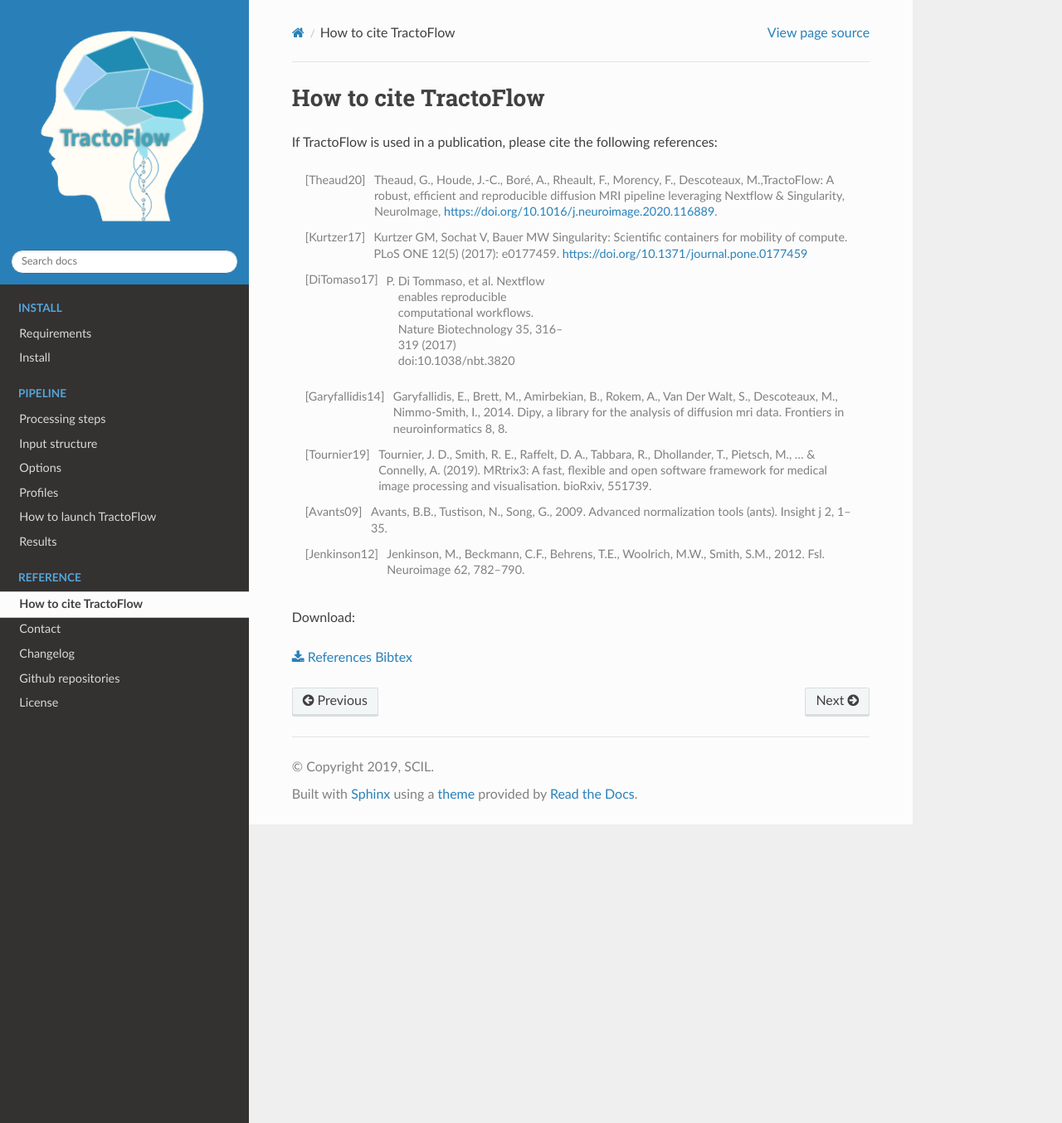
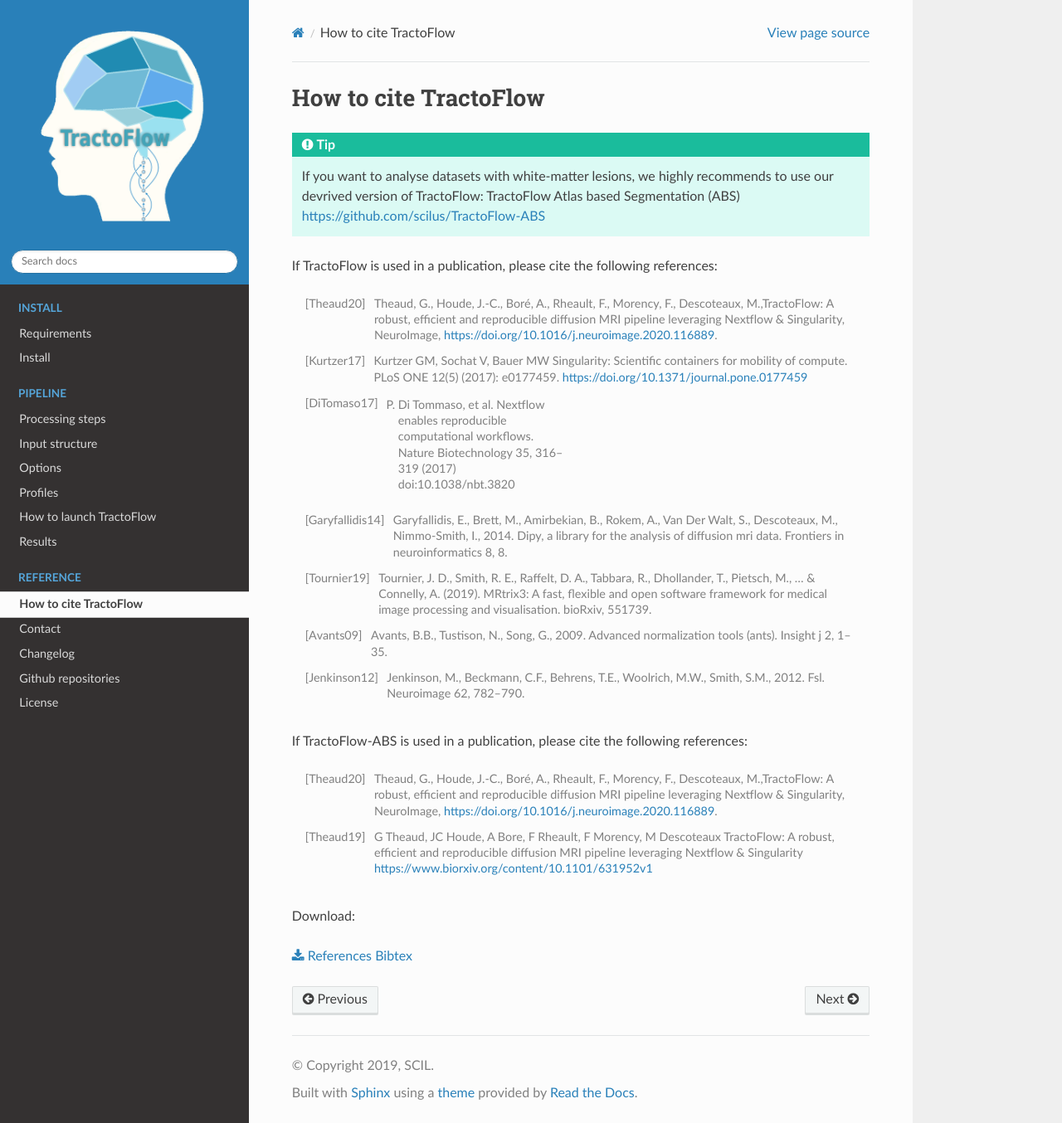
Before and after one commit to scilus/tractoflow_documentation, a Sphinx documentation site: the page built from source/reference/references.rst, in a window 1280 px wide and 1354 px high. Shown: the whole window at 83% size. Built offline with Sphinx 7.4.7 and the Read the Docs theme 2.0.0, drawn with Linux system fonts in a browser that asks for light colours.

Commit message:
Add tractoflow-abs in references

```diff
--- a/source/reference/references.rst
+++ b/source/reference/references.rst
@@ -2,6 +2,10 @@
 
 How to cite TractoFlow
 ======================
+
+.. tip::
+    If you want to analyse datasets with white-matter lesions, we highly recommends
+    to use our devrived version of TractoFlow: TractoFlow Atlas based Segmentation (ABS) https://github.com/scilus/TractoFlow-ABS
 
 If TractoFlow is used in a publication, please cite the following references:
 
@@ -13,6 +17,11 @@
 .. [Avants09] Avants, B.B., Tustison, N., Song, G., 2009. Advanced normalization tools (ants). Insight j 2, 1–35.
 .. [Jenkinson12] Jenkinson, M., Beckmann, C.F., Behrens, T.E., Woolrich, M.W., Smith, S.M., 2012. Fsl. Neuroimage 62, 782–790.
 
+If TractoFlow-ABS is used in a publication, please cite the following references:
+
+.. [Theaud20] Theaud, G., Houde, J.-C., Boré, A., Rheault, F., Morency, F., Descoteaux, M.,TractoFlow: A robust, efficient and reproducible diffusion MRI pipeline leveraging Nextflow & Singularity, NeuroImage,  https://doi.org/10.1016/j.neuroimage.2020.116889.
+.. [Theaud19] G Theaud, JC Houde, A Bore, F Rheault, F Morency, M Descoteaux TractoFlow: A robust, efficient and reproducible diffusion MRI pipeline leveraging Nextflow & Singularity https://www.biorxiv.org/content/10.1101/631952v1
+
 Download:
 
 :download:`References Bibtex<../data/tractoflow_references.bib>`
```
